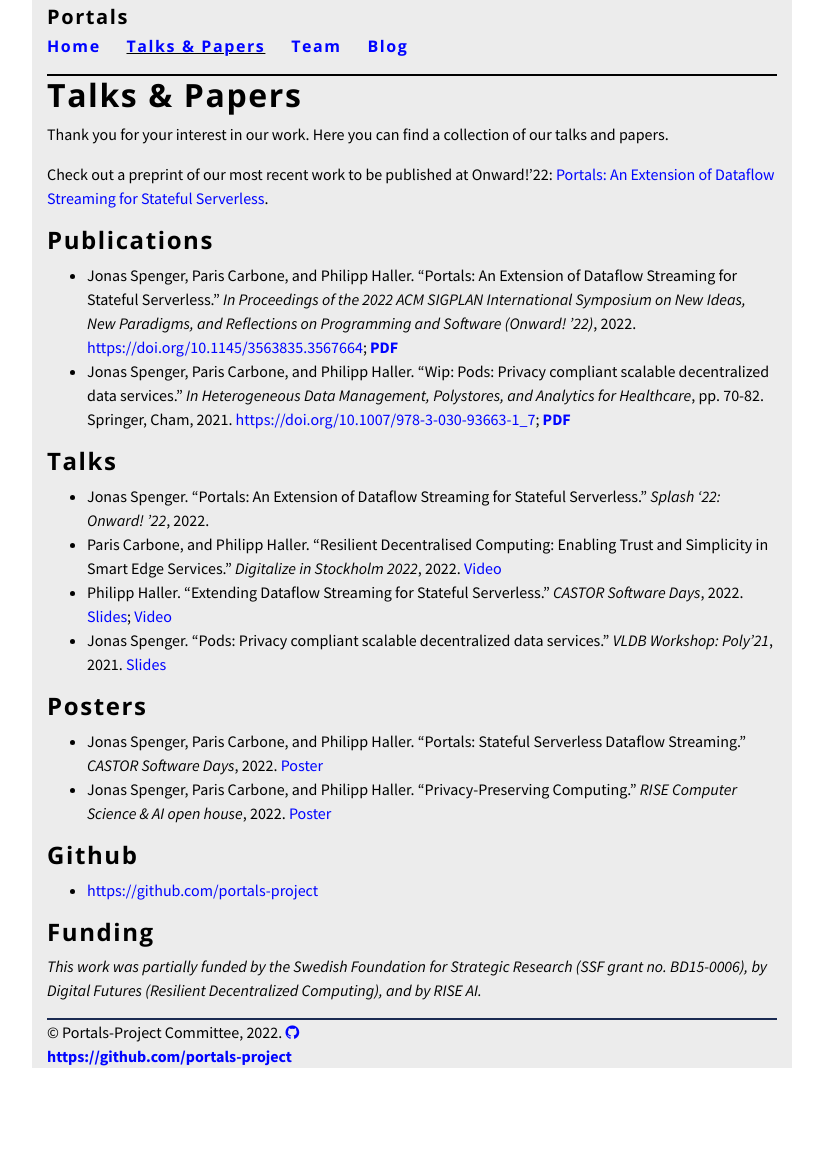
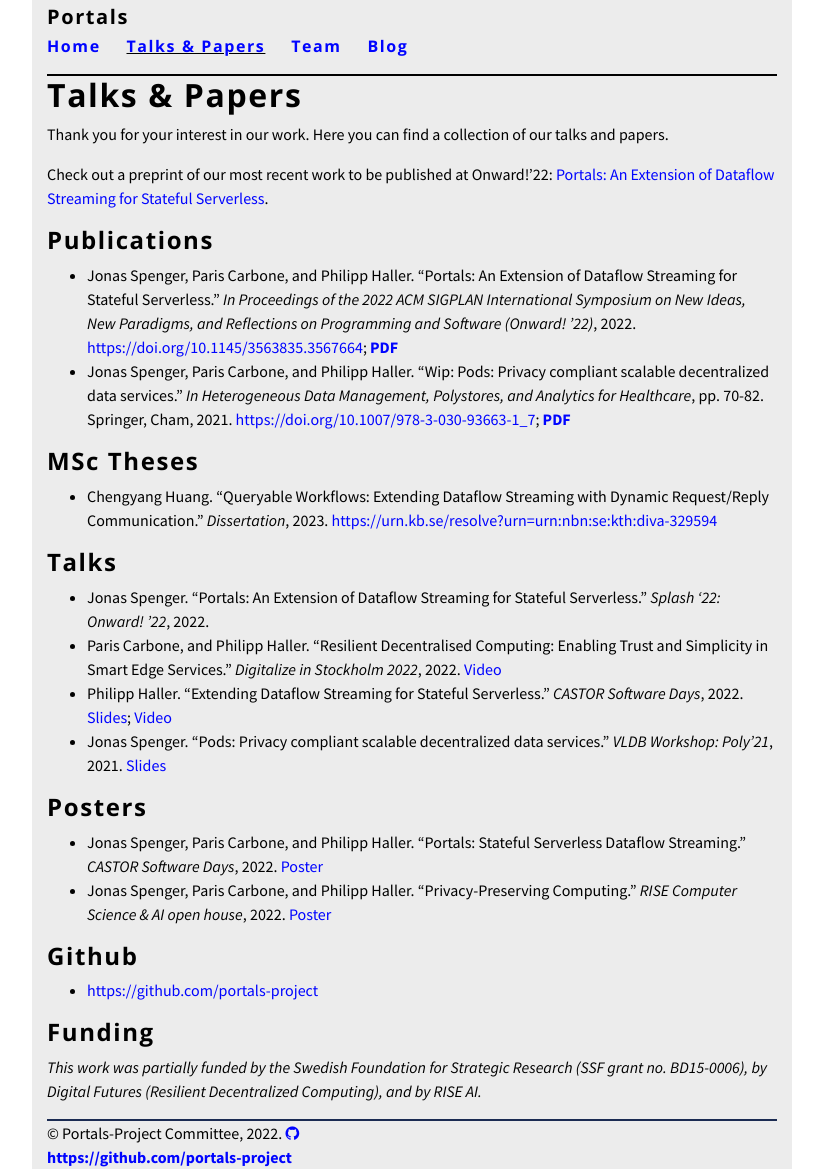
Before and after one commit to portals-project/portals-project.github.io, a Jekyll site: the page built from talks-&-papers.md, in a window 1280 px wide. Shown: the whole page, without its empty margins (228-1051 px from the left). Built offline with Jekyll 4.4.1, drawn with Linux system fonts in a browser that asks for light colours; before the commit the page ends 1068 px from its top, so only the background shows below that.

Commit message:
Added Chengyangs thesis

```diff
--- a/talks-&-papers.md
+++ b/talks-&-papers.md
@@ -14,6 +14,9 @@
 Ideas, New Paradigms, and Reflections on Programming and Software (Onward! ’22)*, 2022. [https://doi.org/10.1145/3563835.3567664](https://doi.org/10.1145/3563835.3567664); **[PDF](https://people.kth.se/~jspenger/pdfs/spenger2022portals.pdf)**
 * Jonas Spenger, Paris Carbone, and Philipp Haller. "Wip: Pods: Privacy compliant scalable decentralized data services." *In Heterogeneous Data Management, Polystores, and Analytics for Healthcare*, pp. 70-82. Springer, Cham, 2021. [https://doi.org/10.1007/978-3-030-93663-1_7](https://doi.org/10.1007/978-3-030-93663-1_7); **[PDF](https://people.kth.se/~phaller/doc/spenger21-poly.pdf)**
 
+## MSc Theses
+* Chengyang Huang. "Queryable Workflows: Extending Dataflow Streaming with Dynamic Request/Reply Communication." *Dissertation*, 2023. [https://urn.kb.se/resolve?urn=urn:nbn:se:kth:diva-329594](https://urn.kb.se/resolve?urn=urn:nbn:se:kth:diva-329594)
+
 ## Talks
 * Jonas Spenger. "Portals: An Extension of Dataflow Streaming for Stateful Serverless." *Splash '22: Onward! ’22*, 2022.
 * Paris Carbone, and Philipp Haller. "Resilient Decentralised Computing: Enabling Trust and Simplicity in Smart Edge Services." *Digitalize in Stockholm 2022*, 2022. [Video](https://www.youtube.com/watch?v=bzpQpm61o2c)
```
